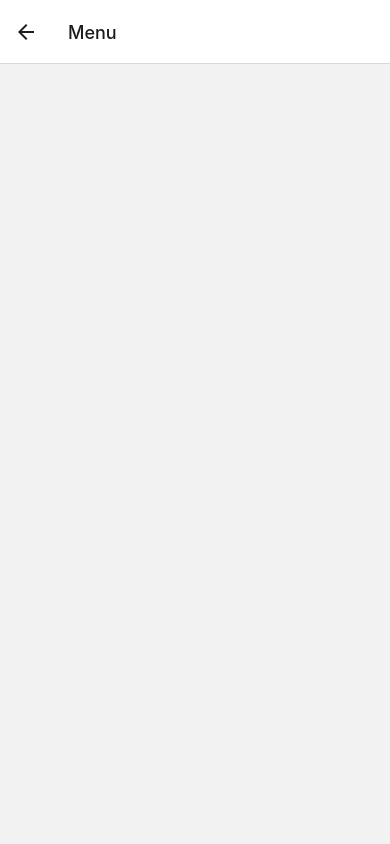
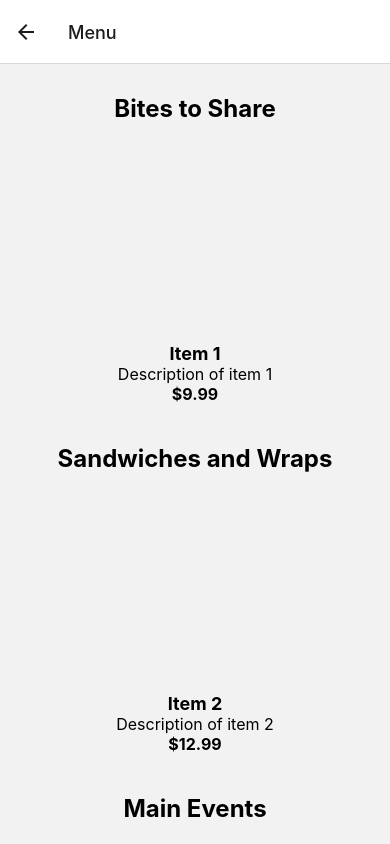
Before and after one commit to davidadel66/CairosKitchenApp, a React Native app: screen /MenuScreen in a window 390 px wide. Shown: the top 844 px of the page. Built offline with nearby package versions, Linux system fonts and the light colour scheme.

Commit message:
added categories on menuscreen

```diff
--- a/src/components/MenuItems.js
+++ b/src/components/MenuItems.js
@@ -5,7 +5,7 @@ const menuItems = [
       description: "Description of item 1",
       price: 9.99,
     //   imageUrl: "https://example.com/images/item1.jpg",
-      category: "Category 1",
+      category: "Bites to Share",
     },
     {
       id: 2,
@@ -13,7 +13,7 @@ const menuItems = [
       description: "Description of item 2",
       price: 12.99,
     //   imageUrl: "https://example.com/images/item2.jpg",
-      category: "Category 1",
+      category: "Sandwiches and Wraps",
     },
     {
       id: 3,
@@ -21,7 +21,7 @@ const menuItems = [
       description: "Description of item 3",
       price: 7.99,
     //   imageUrl: "https://example.com/images/item3.jpg",
-      category: "Category 2",
+      category: "Main Events",
     },
     // Add more items as needed
   ];
--- a/src/screens/MenuScreen.js
+++ b/src/screens/MenuScreen.js
@@ -1,29 +1,71 @@
 import React from 'react';
-import { View, Text, FlatList, Image } from 'react-native';
-import menuItems from './menuItems';
+import { View, Text, SectionList, Image, StyleSheet } from 'react-native';
+import menuItems from '../components/MenuItems';
 
 const MenuScreen = () => {
     const renderItem = ({ item }) => (
-    <View style={{ marginBottom: 20 }}>
-      <Image
-        source={{ uri: item.imageUrl }}
-        style={{ width: '100%', height: 200 }}
-      />
-      <Text style={{ fontSize: 18, fontWeight: 'bold' }}>{item.name}</Text>
-      <Text style={{ fontSize: 16 }}>{item.description}</Text>
-      <Text style={{ fontSize: 16, fontWeight: 'bold' }}>${item.price.toFixed(2)}</Text>
+      <View style={styles.itemContainer}>
+        <Image source={{ uri: item.imageUrl }} style={styles.image} />
+        <Text style={styles.name}>{item.name}</Text>
+        <Text style={styles.description}>{item.description}</Text>
+        <Text style={styles.price}>${item.price.toFixed(2)}</Text>
       </View>
     );
 
+    const renderSectionHeader = ({ section: { title } }) => (
+      <Text style={styles.sectionHeader}>{title}</Text>
+    );
+
     return (
-    <View style={{ flex: 1, padding: 10 }}>
-      <FlatList
-        data={menuItems}
+      <View style={styles.container}>
+        <SectionList
+          sections={[
+            { title: 'Bites to Share', data: menuItems.filter((item) => item.category === 'Bites to Share') },
+            { title: 'Sandwiches and Wraps', data: menuItems.filter((item) => item.category === 'Sandwiches and Wraps') },
+            { title: 'Main Events', data: menuItems.filter((item) => item.category === 'Main Events') },
+            { title: 'Sides', data: menuItems.filter((item) => item.category === 'Sides') },
+          ]}
           renderItem={renderItem}
+          renderSectionHeader={renderSectionHeader}
           keyExtractor={(item) => item.id.toString()}
         />
       </View>
     );
   };
 
+  const styles = StyleSheet.create({
+    container: {
+      flex: 1,
+      padding: 10,
+    },
+    itemContainer: {
+      marginBottom: 20,
+      alignItems: 'center',
+    },
+    image: {
+      width: '100%',
+      height: 200,
+    },
+    name: {
+      fontSize: 18,
+      fontWeight: 'bold',
+      textAlign: 'center',
+    },
+    description: {
+      fontSize: 16,
+      textAlign: 'center',
+    },
+    price: {
+      fontSize: 16,
+      fontWeight: 'bold',
+      textAlign: 'center',
+    },
+    sectionHeader: {
+      fontSize: 24,
+      fontWeight: 'bold',
+      textAlign: 'center',
+      marginVertical: 20,
+    },
+  });
+
   export default MenuScreen;
```
Lines whose indentation alone changed are shown as unchanged.
